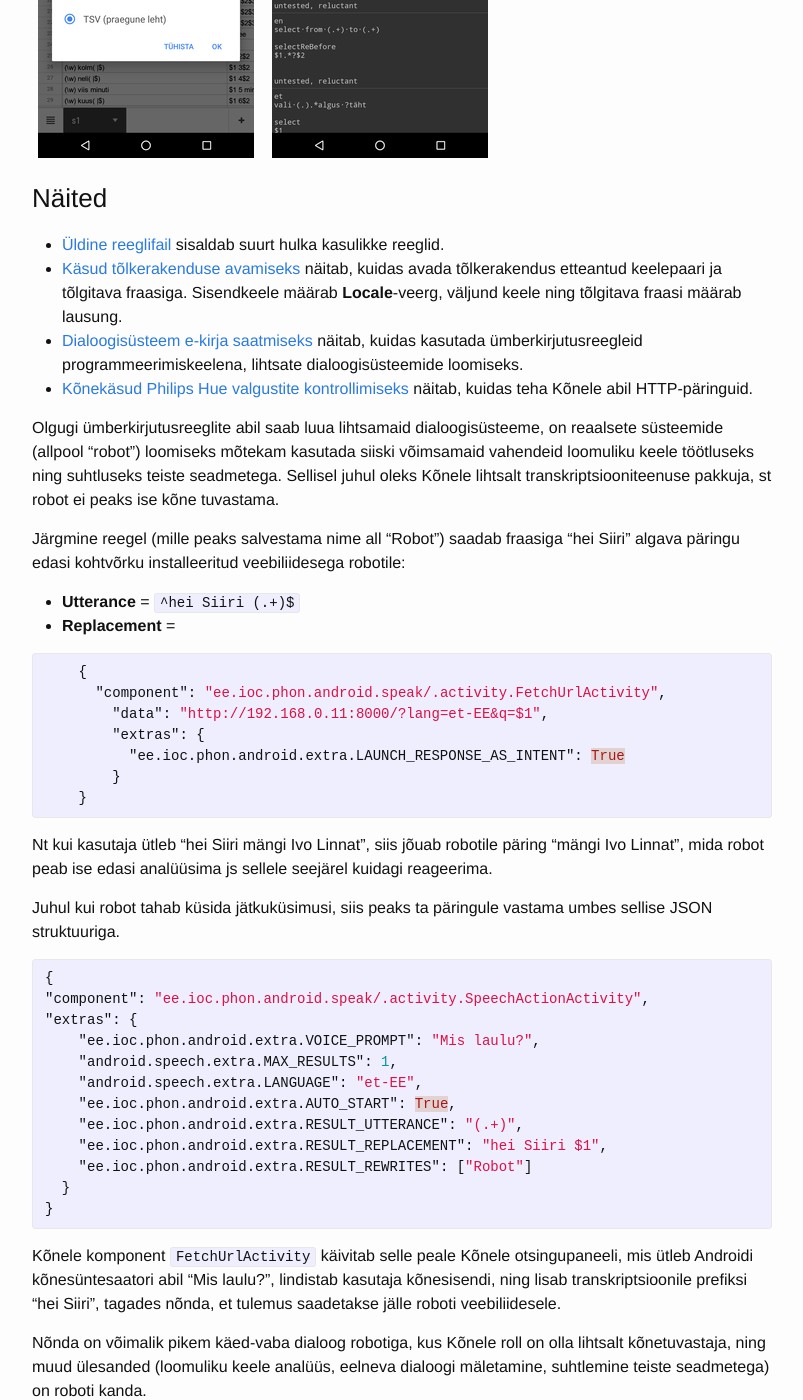
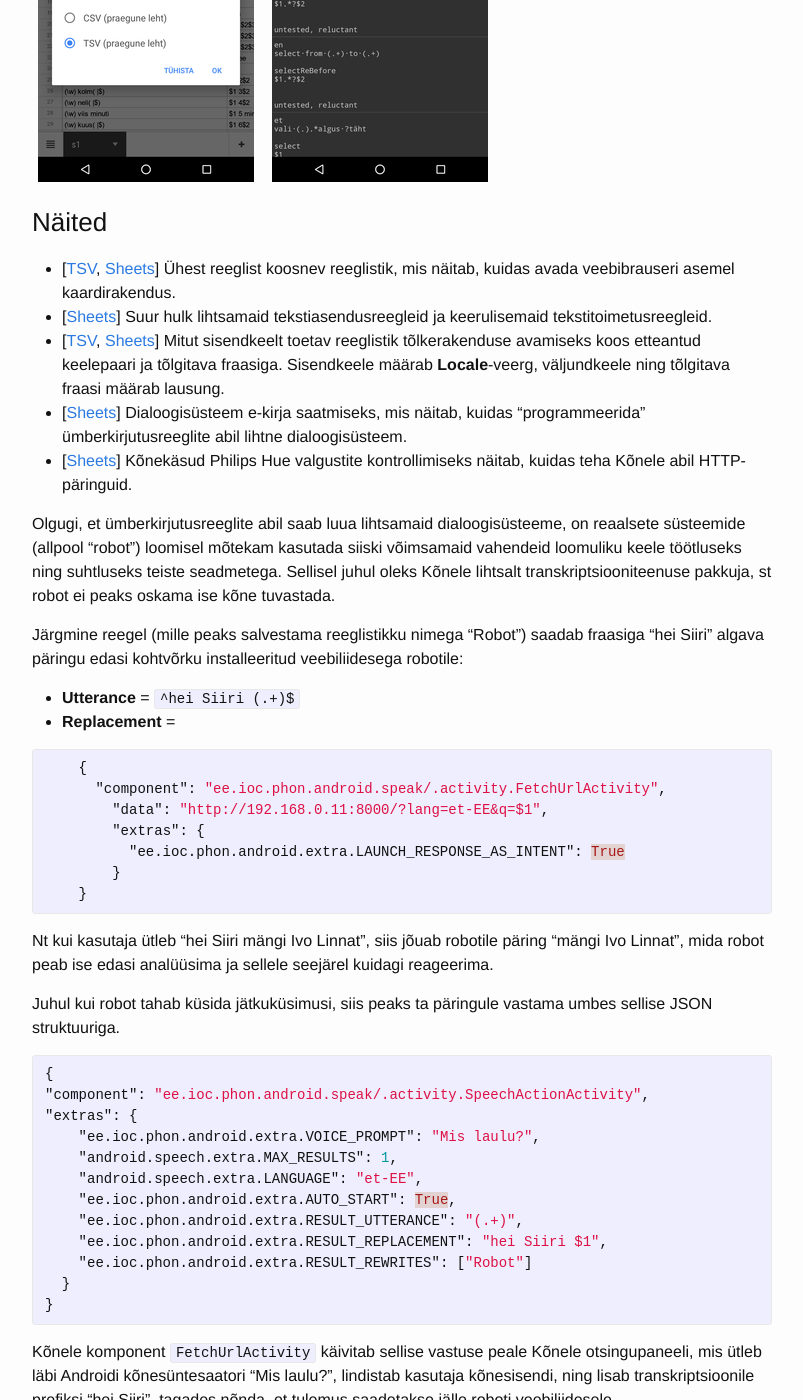
Before and after one commit to Kaljurand/K6nele, a Jekyll site: the page built from docs/et/user_guide.md, in a window 1280 px wide and 1400 px high, scrolled down 12895 px. Shown: the whole window, without its empty margins (238-1041 px from the left). Built offline with Jekyll 4.4.1, drawn with Linux system fonts in a browser that asks for light colours; comment, search, counter and statistics services are not loaded; some of the changed text lies outside the part shown.

Commit message:
Add links to some tsv files

```diff
--- a/docs/et/user_guide.md
+++ b/docs/et/user_guide.md
@@ -252,7 +252,7 @@ ja [200496](https://code.google.com/p/android/issues/detail?id=200496).)
 - käivitada teisi Androidi rakendusi;
 - rakendada tekstitoimetuskäske.
 
-Kõnele laeb ümberkirjutusreeglid lihtsast tabelikujulisest tekstifailist (nn tsv-fail),
+Kõnele laeb ümberkirjutusreeglid lihtsast tabelikujulisest tekstifailist (nn TSV-fail),
 millel on järgmised veerud (veeru tüüp on määratud ingliskeelse märksõnaga, mis tuleb kirjutada tabeli esimesse ritta).
 
 - __Utterance__ Regulaaravaldis kõnesisendi tuvastamiseks (lausungimuster). Võib sisaldada alamgruppe (nn _capturing group_), mis on tähistatud sulgudega `()` ja viiteid nendele (tähistatud `\1`, `\2`, ...).
@@ -344,10 +344,10 @@ Näide. (Eestikeelne) kõnekäsk, mis rakendab lausele vastavat mustrit (st sõn
 
 ### Reeglite tegemine
 
-Reeglifaili loomiseks ja salvestamiseks sobib iga tabelarvutusprogramm. Nt [Google'i Arvutustabelid](https://www.google.com/intl/et/sheets/about/) (_Google Sheets_) võimaldab selliseid tabeleid luua nii lauaarvutis kui ka mobiiliseadmes, ning siis erinevate seadmete ja kasutajate vahel tsv-kujul jagada. Faili laadimiseks Kõnele rakendusse on kaks võimalust:
+Reeglifaili loomiseks ja salvestamiseks sobib iga tabelarvutusprogramm. Nt [Google'i Arvutustabelid](https://www.google.com/intl/et/sheets/about/) (_Google Sheets_) võimaldab selliseid tabeleid luua nii lauaarvutis kui ka mobiiliseadmes, ning siis erinevate seadmete ja kasutajate vahel TSV-kujul jagada. Faili laadimiseks Kõnele rakendusse on kaks võimalust:
 
-- Kõnele menüüvalik "Ümberkirjutusreeglid" avab failibrauseri, mille abil tuleb soovitava faili juurde navigeerida ning sellele klikkida;
-- tabelarvutusrakenduses on failijagamislink, millele klikkides avaneb võimalus faili tsv-kujule teisendamiseks ning tulemuse jagamiseks Kõnelega. Järgnevad ekraanipildid näitavad faili jagamist rakenduses Google'i Arvutustabelid, menüüde "Jagamine ja eksportimine" ja "Saada koopia" abil.
+- Kõnele menüüvalik "Ümberkirjutusreeglid" avab nimekirja olemasolevatest reeglistikest. Seal on Lisa-nupp, mis avab failibrauseri, mille abil tuleb soovitava faili juurde navigeerida ning sellele klikkida.
+- Tabelarvutusrakenduses on failijagamislink, millele klikkides avaneb võimalus faili TSV-kujule teisendamiseks ning tulemuse jagamiseks Kõnelega. Järgnevad ekraanipildid näitavad faili jagamist rakenduses Google'i Arvutustabelid, menüüde "Jagamine ja eksportimine" ja "Saada koopia" abil.
 
 <img src="{{ site.baseurl }}/images/et/Screenshot_20160925-202955.png">
 <img src="{{ site.baseurl }}/images/et/Screenshot_20160925-203014.png">
@@ -357,14 +357,15 @@ Reeglifaili loomiseks ja salvestamiseks sobib iga tabelarvutusprogramm. Nt [Goog
 
 ### Näited
 
-- [Üldine reeglifail](https://docs.google.com/spreadsheets/d/179hiQTLQnMOpSclOk2fQZ2lVLAJASwxO83zMMmBey5A/edit?usp=sharing) sisaldab suurt hulka kasulikke reeglid.
-- [Käsud tõlkerakenduse avamiseks](https://docs.google.com/spreadsheets/d/1ndVmgLCG1wZ0cedfaAhL_kzw9aoqyP5jnsp1I-qFHwQ/edit?usp=sharing) näitab, kuidas avada tõlkerakendus etteantud keelepaari ja tõlgitava fraasiga. Sisendkeele määrab __Locale__-veerg, väljund keele ning tõlgitava fraasi määrab lausung.
-- [Dialoogisüsteem e-kirja saatmiseks](https://docs.google.com/spreadsheets/d/1a_waZskhCxM0NGy6T0_cIAzWd7rHocg0kBvFAIJ6M2s/edit?usp=sharing) näitab, kuidas kasutada ümberkirjutusreegleid programmeerimiskeelena, lihtsate dialoogisüsteemide loomiseks.
-- [Kõnekäsud Philips Hue valgustite kontrollimiseks](https://docs.google.com/spreadsheets/d/1x8FkaMoJ4_gJbg6w1vhir0gkWmqHuXDiB7otNr56Yb4/edit?usp=sharing) näitab, kuidas teha Kõnele abil HTTP-päringuid.
+- [[TSV]({{ site.baseurl }}/rewrites/tsv/k6_skill_map.tsv), [Sheets](https://docs.google.com/spreadsheets/d/1liMiWDiU4iN1faAENtAIbFenbtpjKocJvNxjyuW9hqU/edit?usp=sharing)] Ühest reeglist koosnev reeglistik, mis näitab, kuidas avada veebibrauseri asemel kaardirakendus.
+- [[Sheets](https://docs.google.com/spreadsheets/d/179hiQTLQnMOpSclOk2fQZ2lVLAJASwxO83zMMmBey5A/edit?usp=sharing)] Suur hulk lihtsamaid tekstiasendusreegleid ja keerulisemaid tekstitoimetusreegleid.
+- [[TSV]({{ site.baseurl }}/rewrites/tsv/k6_skill_translate.tsv), [Sheets](https://docs.google.com/spreadsheets/d/1ndVmgLCG1wZ0cedfaAhL_kzw9aoqyP5jnsp1I-qFHwQ/edit?usp=sharing)] Mitut sisendkeelt toetav reeglistik tõlkerakenduse avamiseks koos etteantud keelepaari ja tõlgitava fraasiga. Sisendkeele määrab __Locale__-veerg, väljundkeele ning tõlgitava fraasi määrab lausung.
+- [[Sheets](https://docs.google.com/spreadsheets/d/1a_waZskhCxM0NGy6T0_cIAzWd7rHocg0kBvFAIJ6M2s/edit?usp=sharing)] Dialoogisüsteem e-kirja saatmiseks, mis näitab, kuidas "programmeerida" ümberkirjutusreeglite abil lihtne dialoogisüsteem.
+- [[Sheets](https://docs.google.com/spreadsheets/d/1x8FkaMoJ4_gJbg6w1vhir0gkWmqHuXDiB7otNr56Yb4/edit?usp=sharing)] Kõnekäsud Philips Hue valgustite kontrollimiseks näitab, kuidas teha Kõnele abil HTTP-päringuid.
 
-Olgugi ümberkirjutusreeglite abil saab luua lihtsamaid dialoogisüsteeme, on reaalsete süsteemide (allpool "robot") loomiseks mõtekam kasutada siiski võimsamaid vahendeid loomuliku keele töötluseks ning suhtluseks teiste seadmetega. Sellisel juhul oleks Kõnele lihtsalt transkriptsiooniteenuse pakkuja, st robot ei peaks ise kõne tuvastama.
+Olgugi, et ümberkirjutusreeglite abil saab luua lihtsamaid dialoogisüsteeme, on reaalsete süsteemide (allpool "robot") loomisel mõtekam kasutada siiski võimsamaid vahendeid loomuliku keele töötluseks ning suhtluseks teiste seadmetega. Sellisel juhul oleks Kõnele lihtsalt transkriptsiooniteenuse pakkuja, st robot ei peaks oskama ise kõne tuvastada.
 
-Järgmine reegel (mille peaks salvestama nime all "Robot") saadab fraasiga "hei Siiri" algava päringu edasi kohtvõrku installeeritud veebiliidesega robotile:
+Järgmine reegel (mille peaks salvestama reeglistikku nimega "Robot") saadab fraasiga "hei Siiri" algava päringu edasi kohtvõrku installeeritud veebiliidesega robotile:
 
 - __Utterance__ = `^hei Siiri (.+)$`
 - __Replacement__ =
@@ -379,7 +380,7 @@ Järgmine reegel (mille peaks salvestama nime all "Robot") saadab fraasiga "hei
     }
 {% endhighlight %}
 
-Nt kui kasutaja ütleb "hei Siiri mängi Ivo Linnat", siis jõuab robotile päring "mängi Ivo Linnat", mida robot peab ise edasi analüüsima js sellele seejärel kuidagi reageerima.
+Nt kui kasutaja ütleb "hei Siiri mängi Ivo Linnat", siis jõuab robotile päring "mängi Ivo Linnat", mida robot peab ise edasi analüüsima ja sellele seejärel kuidagi reageerima.
 
 Juhul kui robot tahab küsida jätkuküsimusi, siis peaks ta päringule vastama umbes sellise JSON struktuuriga.
 
@@ -398,9 +399,9 @@ Juhul kui robot tahab küsida jätkuküsimusi, siis peaks ta päringule vastama
 }
 {% endhighlight %}
 
-Kõnele komponent `FetchUrlActivity` käivitab selle peale Kõnele otsingupaneeli, mis ütleb Androidi kõnesüntesaatori abil "Mis laulu?", lindistab kasutaja kõnesisendi, ning lisab transkriptsioonile prefiksi "hei Siiri", tagades nõnda, et tulemus saadetakse jälle roboti veebiliidesele.
+Kõnele komponent `FetchUrlActivity` käivitab sellise vastuse peale Kõnele otsingupaneeli, mis ütleb läbi Androidi kõnesüntesaatori "Mis laulu?", lindistab kasutaja kõnesisendi, ning lisab transkriptsioonile prefiksi "hei Siiri", tagades nõnda, et tulemus saadetakse jälle roboti veebiliidesele.
 
-Nõnda on võimalik pikem käed-vaba dialoog robotiga, kus Kõnele roll on olla lihtsalt kõnetuvastaja, ning muud ülesanded (loomuliku keele analüüs, eelneva dialoogi mäletamine, suhtlemine teiste seadmetega) on roboti kanda.
+Nõnda on võimalik pikem käed-vaba dialoog robotiga, kus Kõnele roll on olla lihtsalt kõnetuvastaja, ning muud ülesanded (nt loomuliku keele analüüs, eelneva dialoogi mäletamine, teadmised kasutaja profiilist, suhtlemine teiste seadmetega) on roboti kanda.
 
 ## Grammatikapõhine kõnetuvastus
 
--- /dev/null
+++ b/rewrites/tsv/k6_skill_map.tsv
@@ -0,0 +1,2 @@
+Utterance	Replacement
+(.*)	{"action": "android.intent.action.VIEW", "data": "geo:0,0?q=$1, Estonia"}
```
Also changed, not shown: rewrites/tsv/k6_skill_translate.tsv (added, +25 -0 lines).
